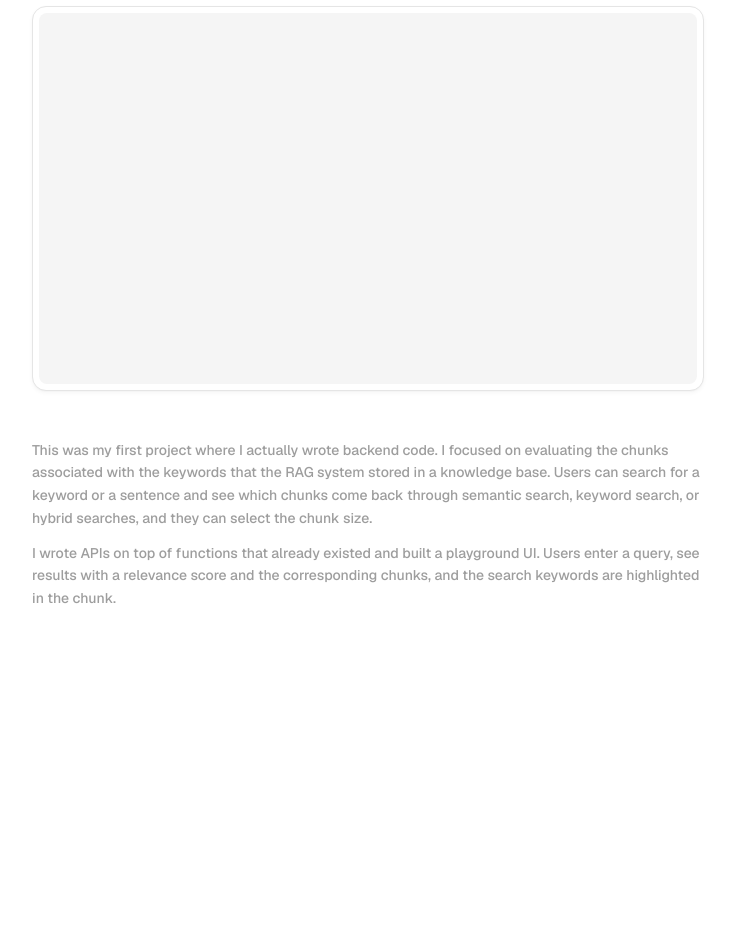
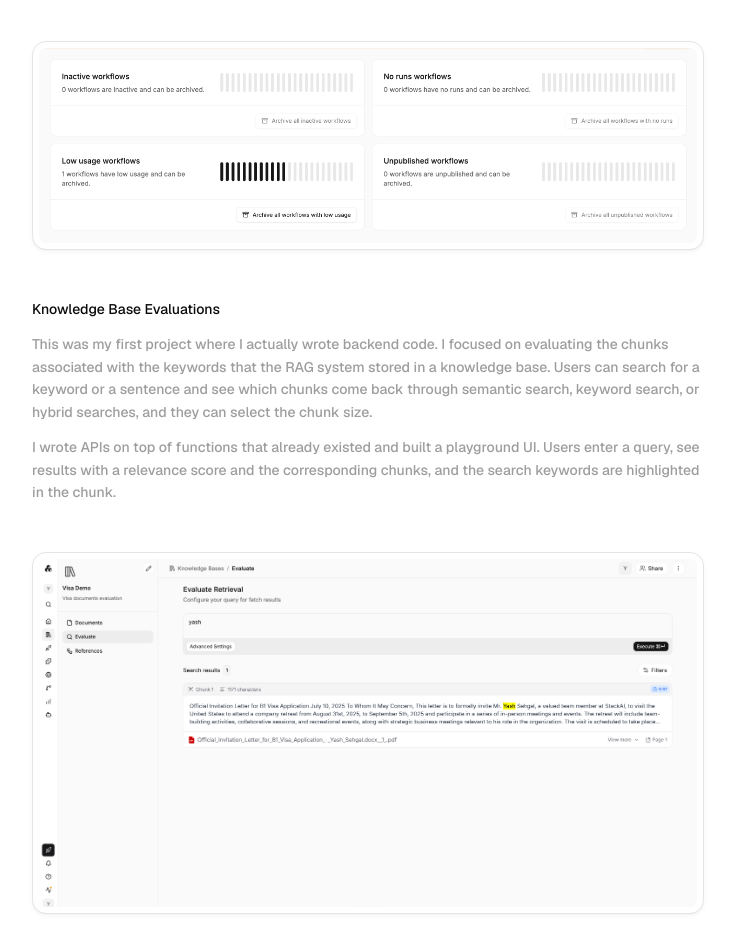
Before and after one commit to yashsehgal/personal-website, a Next.js app: page /work/experience-at-stack-ai in a window 1280 px wide. Shown: the part 3233-4185 px from the top of the page, without its empty margins (272-1007 px from the left). Before the commit the page ends 3939 px from the top, so only its background shows below. Built offline with nearby package versions, Linux system fonts and the light colour scheme.

Commit message:
Add archive and knowledge-base headings with their demo screenshots.
Co-authored-by: Cursor <cursoragent@cursor.com>

```diff
--- a/modules/work-page/stack-ai-experience-body-section.tsx
+++ b/modules/work-page/stack-ai-experience-body-section.tsx
@@ -12,6 +12,9 @@ const NODE_SEARCH_SRC =
   "/work/stack-ai/tools-and-node-search-demos/node-search-inside-workflow-demo.mp4";
 const NODE_SEARCH_POSTER_SRC =
   "/work/stack-ai/tools-and-node-search-demos/node-search-inside-workflow-demo.jpg";
+const KB_EVALS_DEMO_SRC = "/work/stack-ai/kb-evals-demos/kb-evals-demo.png";
+const ARCHIVE_SUGGESTIONS_DEMO_SRC =
+  "/work/stack-ai/archive-suggestions-demos/archive-suggestions-demo.png";
 
 export function StackAiExperienceBodySection() {
   return (
@@ -97,6 +100,9 @@ export function StackAiExperienceBodySection() {
         height={1252}
       />
       <article className="space-y-3">
+        <h2 className="text-sm font-medium leading-relaxed text-foreground">
+          Archive Suggestions
+        </h2>
         <p>
           This began as a weekend side project. It was not highly requested, but
           I believed it was important because it helps customers reduce costs
@@ -113,8 +119,16 @@ export function StackAiExperienceBodySection() {
           them one by one or select all and remove them at once.
         </p>
       </article>
-      <StackAiExperienceMediaSlot />
+      <StackAiExperienceMediaSlot
+        src={ARCHIVE_SUGGESTIONS_DEMO_SRC}
+        alt="Archive suggestions for unused StackAI workflow projects"
+        width={2518}
+        height={746}
+      />
       <article className="space-y-3">
+        <h2 className="text-sm font-medium leading-relaxed text-foreground">
+          Knowledge Base Evaluations
+        </h2>
         <p>
           This was my first project where I actually wrote backend code. I
           focused on evaluating the chunks associated with the keywords that the
@@ -130,6 +144,12 @@ export function StackAiExperienceBodySection() {
           in the chunk.
         </p>
       </article>
+      <StackAiExperienceMediaSlot
+        src={KB_EVALS_DEMO_SRC}
+        alt="Knowledge base evaluation playground with search results and chunk scores"
+        width={3024}
+        height={1598}
+      />
     </section>
   );
 }
```
Also changed, not shown: public/work/stack-ai/archive-suggestions-demos/archive-suggestions-demo.png (added), public/work/stack-ai/kb-evals-demos/kb-evals-demo.png (added).
